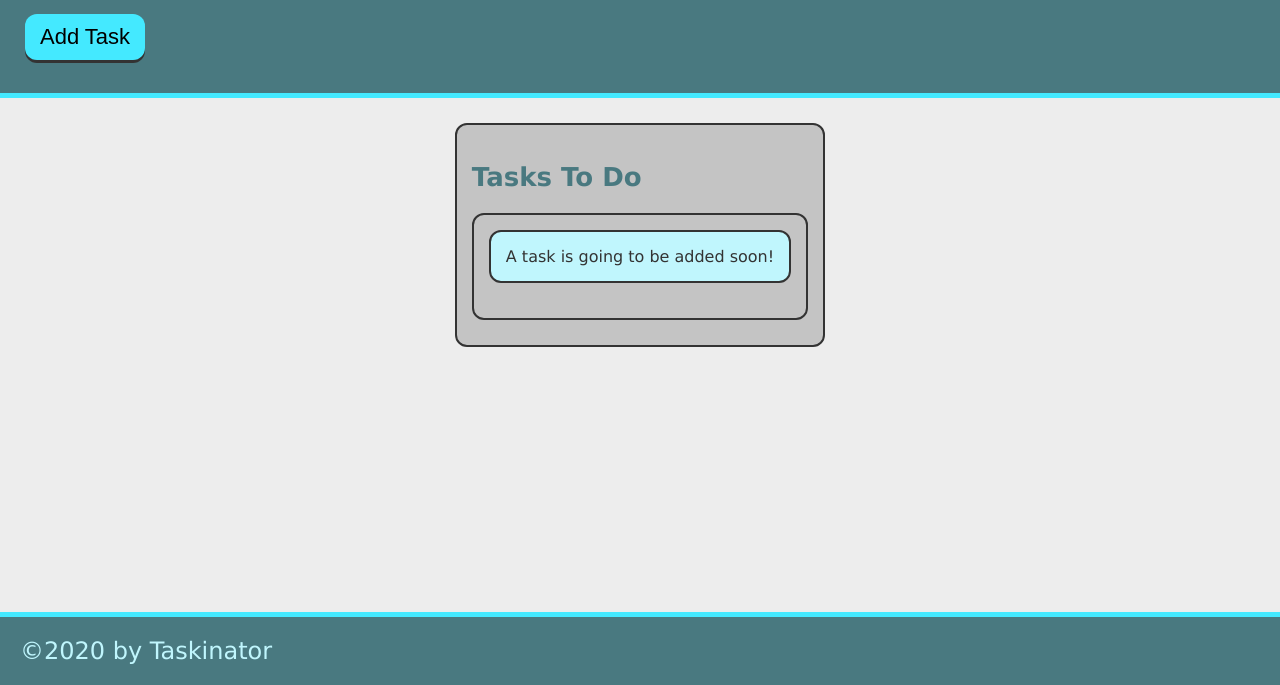
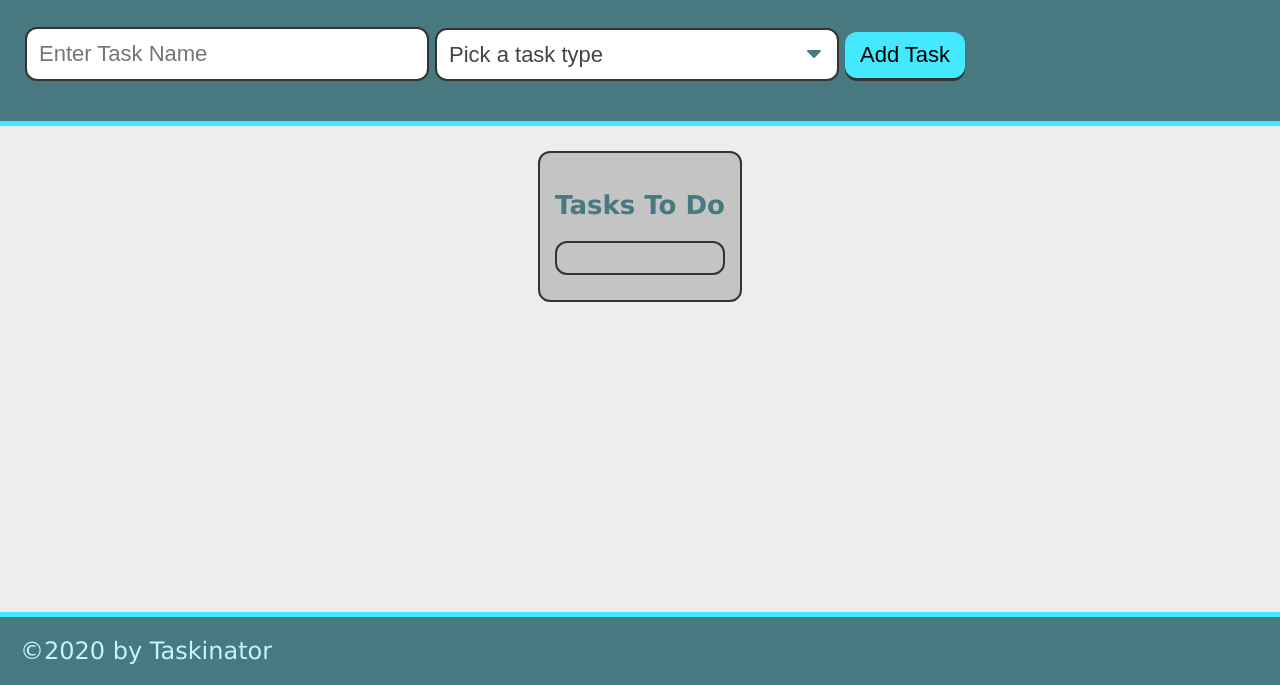
Before and after one commit to natswatch/taskinator, a plain HTML site: page index.html in a window 1280 px wide. Shown: the part 115-800 px from the top of the page. Drawn offline with Linux system fonts and the light colour scheme.

Commit message:
form input and preventDefault

```diff
--- a/assets/js/script.js
+++ b/assets/js/script.js
@@ -1,11 +1,14 @@
-var buttonEl = document.querySelector("#save-task");
+var formEl = document.querySelector("#task-form");
 var tasksToDoEl = document.querySelector("#tasks-to-do");
 
 var createTaskHandler = function() {
+
+    event.preventDefault();
+
     var listItemEl = document.createElement("li");
     listItemEl.className = "task-item";
     listItemEl.textContent = "This is a new task";
     tasksToDoEl.appendChild(listItemEl);
 }
 
-buttonEl.addEventListener("click", createTaskHandler);
+formEl.addEventListener("click", createTaskHandler);
--- a/index.html
+++ b/index.html
@@ -14,7 +14,23 @@
         <p>
             Click the button below to add a new task!
         </p>
-        <button class="btn" id="save-task">Add Task</button>
+        <form id="task-form">
+            <div class="form-group">
+                <input type="text" name="task-name" class="text-input" placeholder="Enter Task Name" />
+            </div>
+
+            <div class="form-group">
+                <select name="task-type" class="select-dropdown">
+                    <option value="" disabled selected>Pick a task type</option>
+                    <option value="Print">Print</option>
+                    <option value="Web">Web</option>
+                    <option value="Mobile">Mobile</option>
+                </select>
+            </div>
+            <div class="form-group">
+                <button class="btn" id="save-task" type="submit">Add Task</button>
+            </div>
+        </form>
 
     </header>
 
@@ -23,8 +39,7 @@
             <h2 class="list-title">
                 Tasks To Do</h2>
             <ul class="task-list" id="tasks-to-do">
-                <li class="task-item">
-                    A task is going to be added soon!</li>
+
             </ul>
         </section>
     </main>
```
